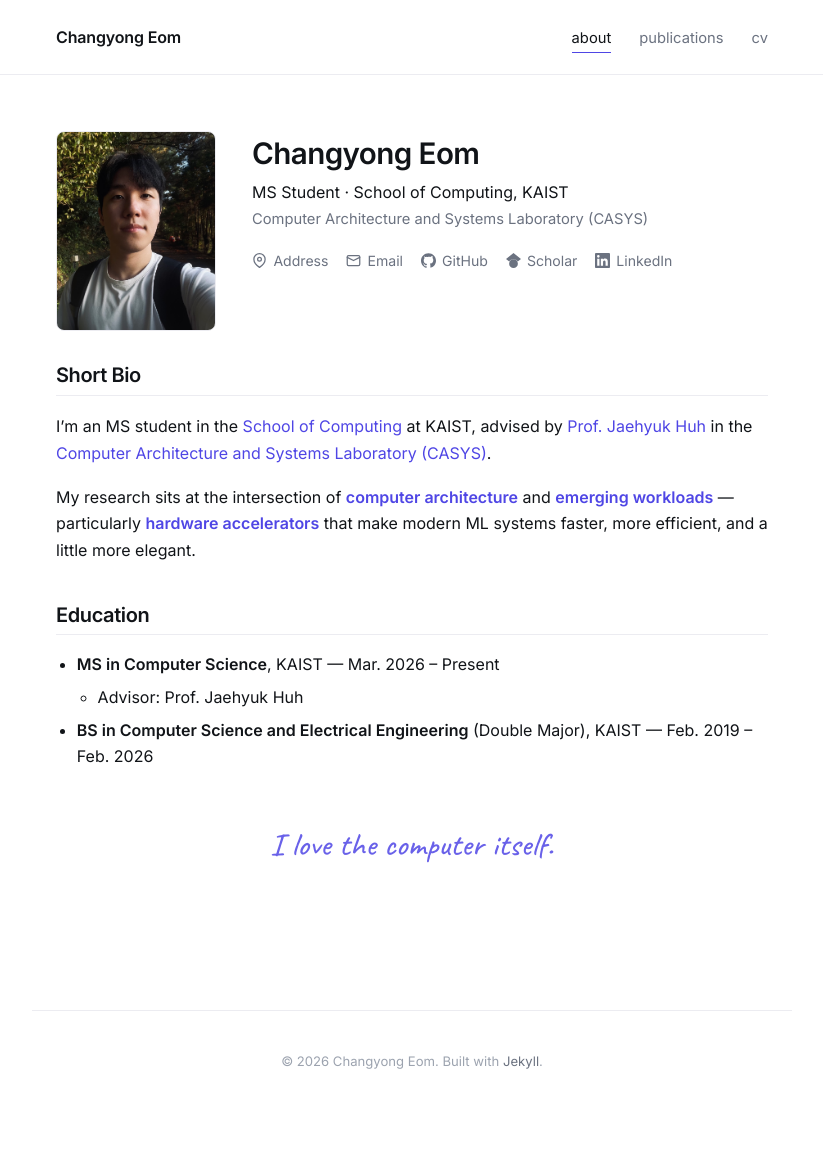
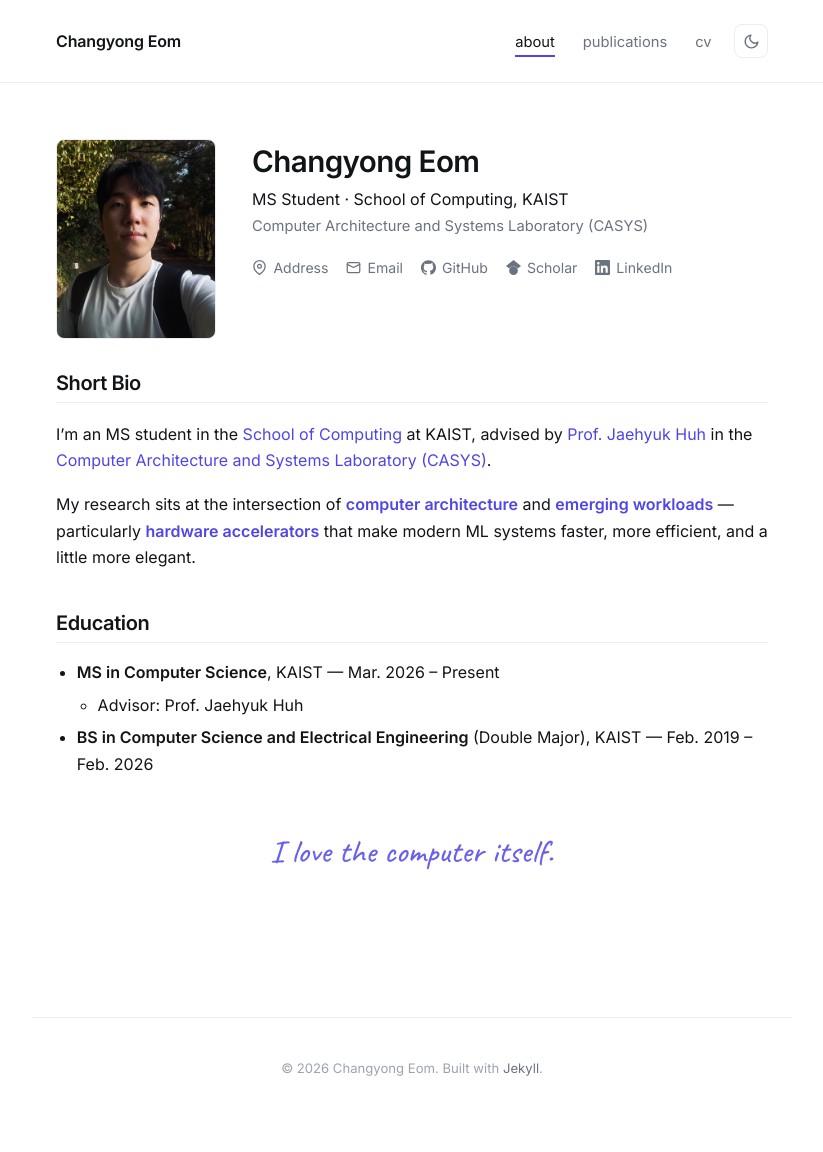
Before and after one commit to Changyong-Eom/changyong-eom.github.io, a Jekyll site: the page built from index.md, in a window 1280 px wide. Shown: the whole page, without its empty margins (228-1051 px from the left). Built offline with Jekyll 4.4.1, drawn with Linux system fonts in a browser that asks for light colours.

Commit message:
Add dark-mode toggle in the header
Manual light/dark switch (top-right) that overrides the OS preference,
persists the choice in localStorage, and applies it pre-paint to avoid a
flash. Visitors who never toggle still follow prefers-color-scheme.

Co-Authored-By: Claude Opus 4.7 <noreply@anthropic.com>

```diff
--- a/_includes/head.html
+++ b/_includes/head.html
@@ -1,6 +1,16 @@
 <head>
   <meta charset="UTF-8">
   <meta name="viewport" content="width=device-width, initial-scale=1">
+  <script>
+    (function () {
+      try {
+        var t = localStorage.getItem('theme');
+        if (t === 'dark' || t === 'light') {
+          document.documentElement.setAttribute('data-theme', t);
+        }
+      } catch (e) {}
+    })();
+  </script>
   <title>{% if page.title and page.title != "about" %}{{ page.title }} · {{ site.title }}{% else %}{{ site.title }}{% endif %}</title>
   <meta name="description" content="{{ page.description | default: site.description }}">
   <link rel="stylesheet" href="{{ '/assets/css/main.css' | relative_url }}?v={{ site.time | date: '%s' }}">
--- a/_includes/header.html
+++ b/_includes/header.html
@@ -1,6 +1,7 @@
 <header class="site-header">
   <nav class="navbar">
     <a class="brand" href="{{ '/' | relative_url }}">Changyong Eom</a>
+    <div class="nav-right">
       <ul class="nav-links">
         {% for item in site.navigation %}
           {% assign current = false %}
@@ -8,5 +9,10 @@
           <li><a href="{{ item.url | relative_url }}" {% if current %}class="active"{% endif %}>{{ item.name }}</a></li>
         {% endfor %}
       </ul>
+      <button class="theme-toggle" type="button" aria-label="Toggle dark mode" title="Toggle dark mode">
+        <svg class="icon-sun" viewBox="0 0 24 24" fill="none" stroke="currentColor" stroke-width="2" stroke-linecap="round" stroke-linejoin="round" aria-hidden="true"><circle cx="12" cy="12" r="4"/><path d="M12 2v2M12 20v2M4.93 4.93l1.41 1.41M17.66 17.66l1.41 1.41M2 12h2M20 12h2M6.34 17.66l-1.41 1.41M19.07 4.93l-1.41 1.41"/></svg>
+        <svg class="icon-moon" viewBox="0 0 24 24" fill="none" stroke="currentColor" stroke-width="2" stroke-linecap="round" stroke-linejoin="round" aria-hidden="true"><path d="M21 12.79A9 9 0 1 1 11.21 3 7 7 0 0 0 21 12.79z"/></svg>
+      </button>
+    </div>
   </nav>
 </header>
--- a/assets/css/main.scss
+++ b/assets/css/main.scss
@@ -28,7 +28,7 @@ $font-sans: 'Inter', -apple-system, BlinkMacSystemFont, 'Segoe UI', Roboto, sans
 $font-mono: 'JetBrains Mono', 'SF Mono', Menlo, monospace;
 $font-script: 'Caveat', cursive;
 
-:root {
+@mixin light-tokens {
   --bg: #{$light-bg};
   --text: #{$light-text};
   --muted: #{$light-muted};
@@ -39,8 +39,7 @@ $font-script: 'Caveat', cursive;
   --card: #{$light-card};
 }
 
-@media (prefers-color-scheme: dark) {
-  :root {
+@mixin dark-tokens {
   --bg: #{$dark-bg};
   --text: #{$dark-text};
   --muted: #{$dark-muted};
@@ -50,7 +49,18 @@ $font-script: 'Caveat', cursive;
   --border: #{$dark-border};
   --card: #{$dark-card};
 }
+
+// Default: light
+:root { @include light-tokens; }
+
+// Auto dark when the OS prefers it and the user hasn't chosen manually
+@media (prefers-color-scheme: dark) {
+  :root:not([data-theme="light"]) { @include dark-tokens; }
 }
+
+// Manual overrides win over everything above
+:root[data-theme="light"] { @include light-tokens; }
+:root[data-theme="dark"] { @include dark-tokens; }
 
 // ─── Reset ──────────────────────────────────────────
 *, *::before, *::after { box-sizing: border-box; }
@@ -129,6 +139,12 @@ code {
   &:hover { text-decoration: none; }
 }
 
+.nav-right {
+  display: flex;
+  align-items: center;
+  gap: 1.4rem;
+}
+
 .nav-links {
   display: flex;
   gap: 1.75rem;
@@ -157,6 +173,40 @@ code {
     }
   }
 }
+
+.theme-toggle {
+  display: inline-flex;
+  align-items: center;
+  justify-content: center;
+  width: 34px;
+  height: 34px;
+  padding: 0;
+  color: var(--muted);
+  background: transparent;
+  border: 1px solid var(--border);
+  border-radius: 8px;
+  cursor: pointer;
+  transition: color 0.15s ease, border-color 0.15s ease;
+
+  &:hover { color: var(--link); border-color: var(--link); }
+
+  svg { width: 17px; height: 17px; }
+}
+
+// Icon visibility follows the active theme (mirrors the token cascade)
+.theme-toggle .icon-sun { display: none; }
+.theme-toggle .icon-moon { display: block; }
+
+@media (prefers-color-scheme: dark) {
+  :root:not([data-theme="light"]) .theme-toggle .icon-sun { display: block; }
+  :root:not([data-theme="light"]) .theme-toggle .icon-moon { display: none; }
+}
+
+:root[data-theme="dark"] .theme-toggle .icon-sun { display: block; }
+:root[data-theme="dark"] .theme-toggle .icon-moon { display: none; }
+
+:root[data-theme="light"] .theme-toggle .icon-sun { display: none; }
+:root[data-theme="light"] .theme-toggle .icon-moon { display: block; }
 
 .content {
   max-width: $max-width;
--- a/assets/js/main.js
+++ b/assets/js/main.js
@@ -1,4 +1,23 @@
 (function () {
+  // Dark-mode toggle (overrides the OS preference, persisted in localStorage)
+  var root = document.documentElement;
+  var toggle = document.querySelector('.theme-toggle');
+  if (toggle) {
+    toggle.addEventListener('click', function () {
+      var current = root.getAttribute('data-theme');
+      var effective;
+      if (current === 'dark' || current === 'light') {
+        effective = current;
+      } else {
+        effective = window.matchMedia &&
+          window.matchMedia('(prefers-color-scheme: dark)').matches ? 'dark' : 'light';
+      }
+      var next = effective === 'dark' ? 'light' : 'dark';
+      root.setAttribute('data-theme', next);
+      try { localStorage.setItem('theme', next); } catch (e) {}
+    });
+  }
+
   // Copy-to-clipboard buttons inside contact popovers
   document.querySelectorAll('.copy-btn').forEach(function (btn) {
     btn.addEventListener('click', function (e) {
```
Lines whose indentation alone changed are shown as unchanged.
